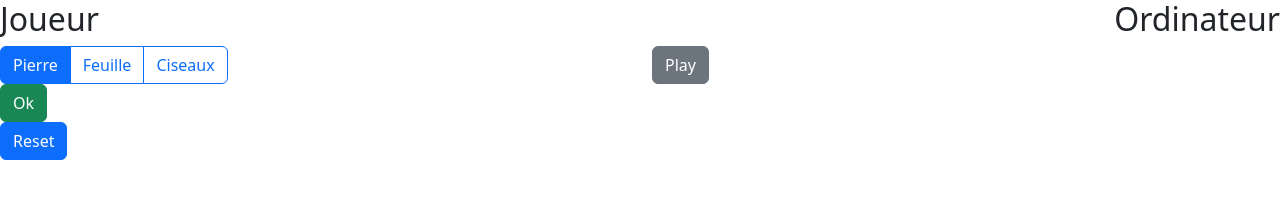
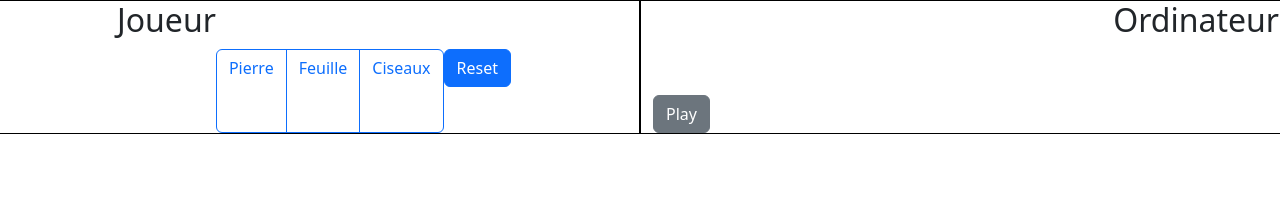
Before and after one commit to a2kad/PierreFeuilleCiseaux, a plain HTML site: page index.html in a window 1280 px wide. Drawn offline with nearby package versions, Linux system fonts and the light colour scheme.

Commit message:
centrage et d-flex

```diff
--- a/assets/css/style.css
+++ b/assets/css/style.css
@@ -9,12 +9,10 @@ body {
 
 }
 
-#joueur {
-    text-align: left;
+#verify {
+    align-items: center;
 }
 
-#play {
-    display: flex;
-    flex-direction: row;
-    justify-content: right;
+.col {
+    border: 1px solid black;
 }
--- a/index.html
+++ b/index.html
@@ -12,29 +12,26 @@
 <body>
 
     <div class="row">
-        <div class="col">
+        <div class="col d-flex justify-content-center">
             <h2 id="joueur">Joueur</h2>
-            <div class="btn-group" role="group" aria-label="Basic radio toggle button group">
-                <input type="radio" class="btn-check" name="btnradio" id="btnradio1" autocomplete="off" checked>
+            <div class="btn-group mt-5" role="group" aria-label="Basic radio toggle button group">
+                <input type="radio" class="btn-check m-auto" name="btnradio" value="1" id="btnradio1" autocomplete="off">
                 <label class="btn btn-outline-primary" for="btnradio1">Pierre</label>
 
-                <input type="radio" class="btn-check" name="btnradio" id="btnradio2" autocomplete="off">
+                <input type="radio" class="btn-check" name="btnradio" value="2" id="btnradio2" autocomplete="off">
                 <label class="btn btn-outline-primary" for="btnradio2">Feuille</label>
 
-                <input type="radio" class="btn-check" name="btnradio" id="btnradio3" autocomplete="off">
+                <input type="radio" class="btn-check" name="btnradio" value="3" id="btnradio3" autocomplete="off">
                 <label class="btn btn-outline-primary" for="btnradio3">Ciseaux</label>
             </div>
             <div>
-                <button type="button" class="btn btn-success" id="verify">Ok</button>
-            </div>
-            <div>
-                <button type="button" class="btn btn-primary" id="reset">Reset</button>
+                <button type="button" class="btn btn-primary mt-5" id="reset">Reset</button>
             </div>
         </div>
         <div class="col">
             <div>
                 <h2 id="ordinateur">Ordinateur</h2>
-                <button type="button" class="btn btn-secondary" id="play">Play</button>
+                <button type="button" class="btn btn-secondary mt-5" id="play">Play</button>
             </div>
         </div>
     </div>
```
